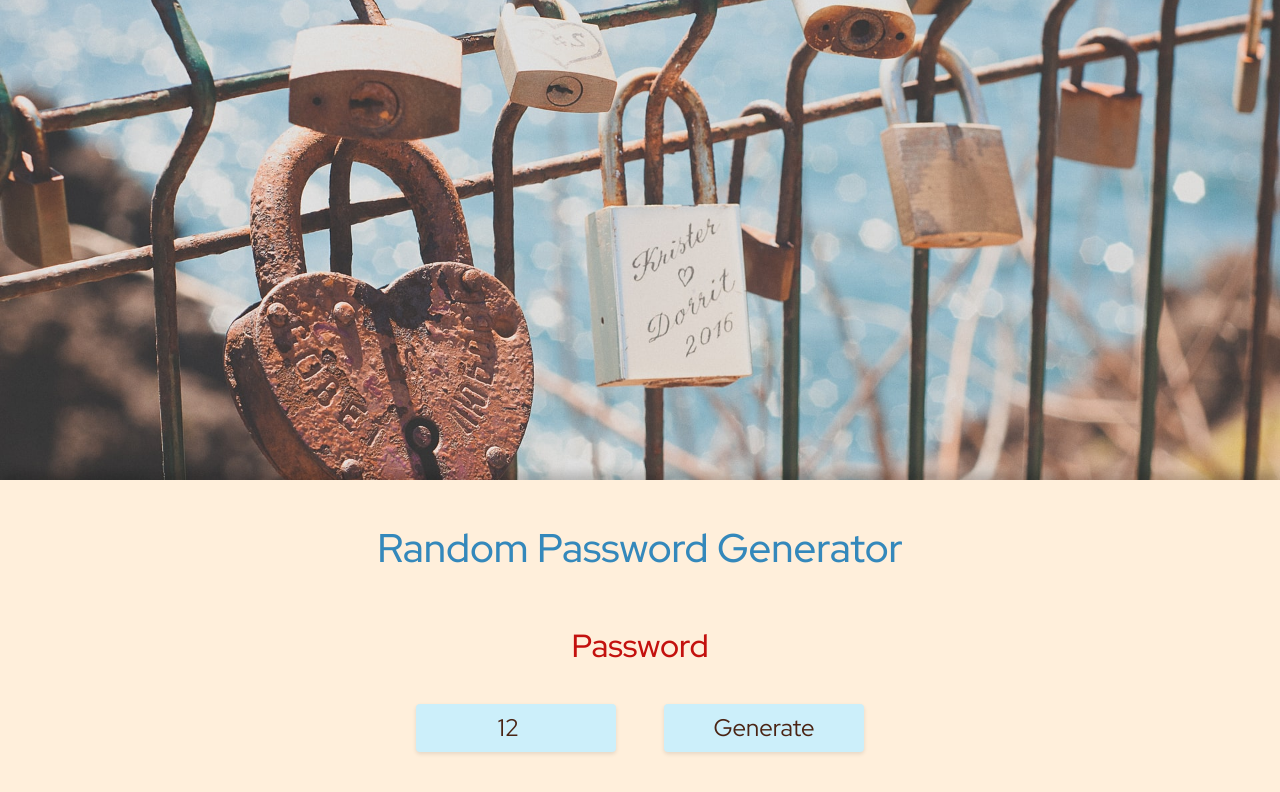
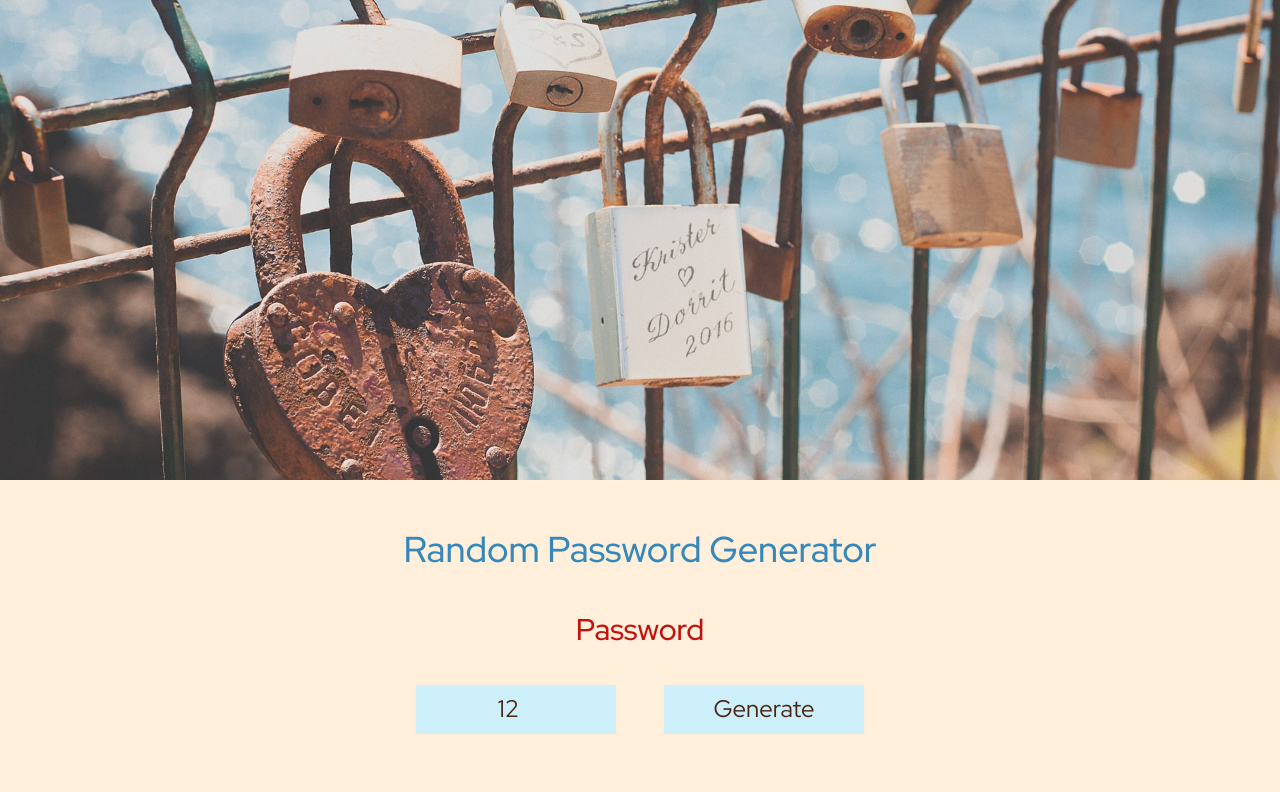
Before and after one commit to Knopkaivy/password-generator, a React (Create React App) app: page / in a window 1280 px wide. Shown: the top 792 px of the page. Built offline with nearby package versions, Linux system fonts and the light colour scheme.

Commit message:
Update styles - font-size, box-shadows

```diff
--- a/src/App.css
+++ b/src/App.css
@@ -48,20 +48,20 @@ body {
 .generator {
   height: 40vh;
   min-height: 300px;
-  box-shadow: 0px -7px 10px 0px rgba(0, 0, 0, 0.19);
+  /* box-shadow: 0px -7px 10px 0px rgba(0, 0, 0, 0.19); */
   display: flex;
   flex-direction: column;
   justify-content: center;
 }
 h1 {
   color: var(--color-blue);
-  font-size: 4rem;
+  font-size: 3.6rem;
   font-weight: 500;
-  margin: 2.4rem;
+  margin: 1rem;
 }
 .result {
   color: var(--color-red);
-  font-size: 3.2rem;
+  font-size: 3rem;
   font-weight: 500;
   margin: 1.6rem;
 }
@@ -72,7 +72,7 @@ h1 {
 input,
 button {
   background-color: var(--color-blue-light);
-  box-shadow: 0px 2px 4px 0px rgba(0, 0, 0, 0.1);
+  box-shadow: 0px 1px 2px 0px rgba(0, 0, 0, 0.05);
   color: var(--color-brown);
   width: 200px;
   height: 48px;
@@ -81,7 +81,7 @@ button {
   font-size: 2.4rem;
   text-align: center;
   margin: 1.6rem 2.4rem;
-  border-radius: 4px;
+  border-radius: 2px;
   border: none;
   cursor: pointer;
   transition: all 0.2s;
@@ -97,7 +97,7 @@ button:focus {
 }
 button:active {
   transform: translateY(2px);
-  box-shadow: 0px 2px 2px 0px rgba(0, 0, 0, 0.2);
+  /* box-shadow: 0px 2px 2px 0px rgba(0, 0, 0, 0.2); */
 }
 
 @media screen and (max-width: 800px) {
@@ -120,6 +120,10 @@ button:active {
   }
   h1 {
     flex-grow: 2;
+    margin-top: 4rem;
+  }
+  .result {
+    margin-bottom: 4rem;
   }
   .controls {
     flex-grow: 1;
```
